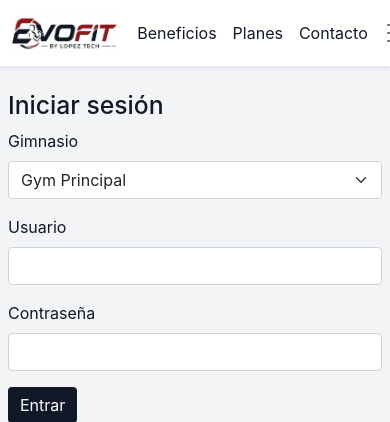
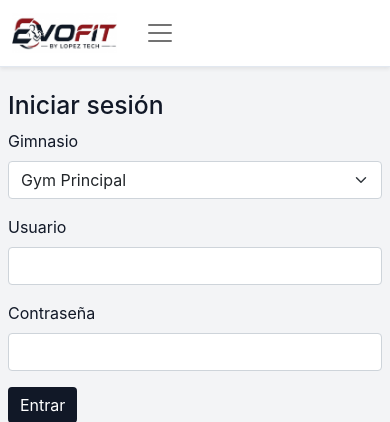
Before and after one commit to LopezTechLT/evofit, a Flask app: a page that uses backend/templates/base.html in a window 390 px wide. Shown: the top 422 px of the page. Run offline with Flask 3, Linux system fonts and the light colour scheme.

Commit message:
Mobile: all links inside hamburger

```diff
--- a/backend/templates/base.html
+++ b/backend/templates/base.html
@@ -20,7 +20,7 @@
                     <img src="{{ url_for('static', filename='images/evofit-logo.png') }}" alt="EVOFIT" class="brand-logo" onerror="this.style.display='none'">
                 </a>
 
-                <div class="d-flex align-items-center gap-2 me-auto">
+                <div class="d-none d-lg-flex align-items-center gap-2 me-auto">
                     <a class="nav-link px-1" href="/landing#beneficios">Beneficios</a>
                     <a class="nav-link px-1" href="/landing#planes">Planes</a>
                     <a class="nav-link px-1" href="/landing#contacto">Contacto</a>
@@ -74,6 +74,9 @@
                             <li class="nav-item d-lg-none"><a class="nav-link" href="{{ url_for('auth.logout') }}">Cerrar sesión</a></li>
                         {% endif %}
                     {% else %}
+                        <li class="nav-item d-lg-none"><a class="nav-link" href="/landing#beneficios">Beneficios</a></li>
+                        <li class="nav-item d-lg-none"><a class="nav-link" href="/landing#planes">Planes</a></li>
+                        <li class="nav-item d-lg-none"><a class="nav-link" href="/landing#contacto">Contacto</a></li>
                         <li class="nav-item"><a class="nav-link" href="{{ url_for('auth.login') }}">Iniciar sesión</a></li>
                         <li class="nav-item"><a class="nav-link" href="{{ url_for('auth.register_gym') }}">Registrar gym</a></li>
                         <li class="nav-item"><a class="nav-link" href="{{ url_for('auth.register') }}">Registrarse</a></li>
```
